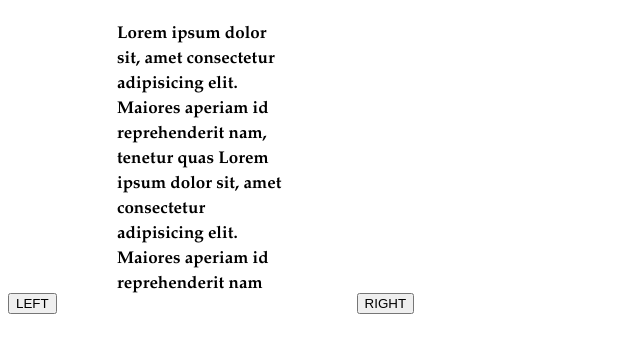
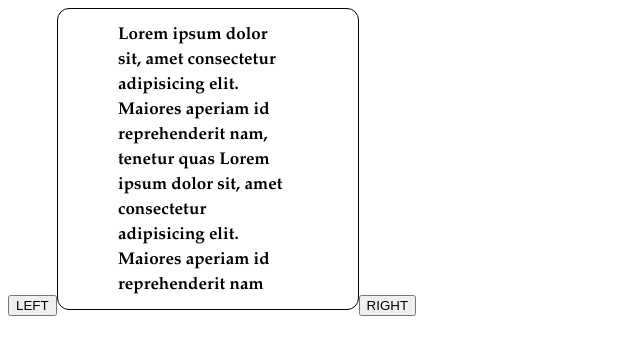
Before and after one commit to ozgur-can/react-modern-carousel, a React app: page / in a window 1280 px wide. Shown: the top 354 px of the page, without its empty margins (0-640 px from the left). Built offline with nearby package versions, Linux system fonts and the light colour scheme.

Commit message:
animatedItem render output changed

```diff
--- a/src/components/AnimatedItem.tsx
+++ b/src/components/AnimatedItem.tsx
@@ -1,19 +1,19 @@
-import React, { MutableRefObject, useContext } from 'react'
+import React, { useCallback, useContext, memo, useRef } from 'react'
 import { navigateToLeft, navigateToRight, NavigDirection, setPointerChanges, setTouchChanges } from '../context';
-import { CanvasProps, getObjectPosX, ImgProps, isMobile, setCssAnimation } from '../helper';
+import { CanvasProps, getObjectPosX, initialCSS, isMobile, nonTextElementTypes, setCssAnimation, textElementTypes } from '../helper';
 import { AppCtx } from './Carousel';
 
-export const AnimatedItem = React.memo(React.forwardRef<HTMLImageElement | HTMLCanvasElement, ImgProps | CanvasProps>(({ children, style }, ref) => {
+export const AnimatedItem = memo<CanvasProps>(({ children }) => {
   const { state, dispatch } = useContext(AppCtx);
-  let itemRef = React.useRef<HTMLImageElement | HTMLCanvasElement>(null);
+  const itemRef = useRef<HTMLCanvasElement>(null);
   let directionX: NavigDirection = null;
   let movementX: number = null;
   let objectPosX: number = null;
 
   const animatedItemNodeProps = {
-    ref: (node: HTMLCanvasElement) => setRef(node),
+    style: initialCSS,
     draggable: false,
-    style,
+    ref: (node: HTMLCanvasElement) => onRefChanged(node),
     onPointerDown: (t: PointerEvent) => !isMobile ? onPointerDownHandler(t) : null,
     onPointerUp: (t: PointerEvent) => !isMobile ? onPointerUpHandler(t) : null,
     onPointerMove: (t: PointerEvent) => !isMobile ? onPointerMoveHandler(t) : null,
@@ -23,25 +23,64 @@ export const AnimatedItem = React.memo(React.forwardRef<HTMLImageElement | HTMLC
     onTouchMove: (t: TouchEvent) => isMobile ? onTouchMoveHandler(t) : null
   }
 
+  // detects ref changes and draw canvas for elements
+  const onRefChanged = useCallback((node: HTMLCanvasElement) => {
+    itemRef.current = node;
+
+    let ctx: CanvasRenderingContext2D;
+    if (node) {
+      ctx = node.getContext("2d");
+      ctx.clearRect(0, 0, node.width, node.height);
+      drawCtx((children as any).type, ctx, node);
+    }
+
+  }, [state.itemToShow]);
+
+  const drawCtx = (elementType: string, ctx: CanvasRenderingContext2D, node: HTMLCanvasElement) => {
+
+    if (textElementTypes.indexOf(elementType) === -1) {
+      let img = new Image();
+      img.src = state.itemToShow ? state.itemToShow.nodeContent.props.src : "";
+      img.onload = function () {
+        ctx.drawImage(img, 0, 0);
+      }
+    }
+    else if (nonTextElementTypes.indexOf(elementType) === -1) {
+      ctx.font = "bold 17px Garamond";
+      const maxWidth = 180;
+      const lineHeight = 25;
+      const x = (node.width - maxWidth) / 2;
+      let y = 30;
+
+      // text wrapping for canvas
+      let words = node.textContent.split(' ');
+      let line = '';
+      for (let n = 0; n < words.length; n++) {
+        let testLine = line + words[n] + ' ';
+        let metrics = ctx.measureText(testLine);
+        let testWidth = metrics.width;
+        if (testWidth > maxWidth && n > 0) {
+          ctx.fillText(line, x, y);
+          line = words[n] + ' ';
+          y += lineHeight;
+        }
+        else line = testLine;
+      }
+
+      ctx.fillText(line, x, y);
+    }
+  }
+
   const onPointerDownHandler = (t: PointerEvent) => {
     // set default css, set pointer changes to the store
     itemRef.current.style.transition = "none";
     dispatch(setPointerChanges({ pointerDown: true, pointerDownPosX: t.clientX }));
   }
 
-  const setRef = (node: HTMLImageElement | HTMLCanvasElement) => {
-    itemRef.current = node;
-    if (typeof ref === 'function') {
-      ref(node);
-    } else if (ref) {
-      (ref as MutableRefObject<HTMLImageElement | HTMLCanvasElement>).current = node;
-    }
-  }
-
   const onPointerUpHandler = (t: PointerEvent) => {
     // detect move direction
-    if (state.pointerValues.pointerDownPosX < t.clientX) directionX = NavigDirection.Right;
-    else if (state.pointerValues.pointerDownPosX > t.clientX) directionX = NavigDirection.Right;
+    if (state.pointerValues && state.pointerValues.pointerDownPosX < t.clientX) directionX = NavigDirection.Right;
+    else if (state.pointerValues && state.pointerValues.pointerDownPosX > t.clientX) directionX = NavigDirection.Right;
 
     // set pointer changes to the store
     dispatch(setPointerChanges({ pointerDown: false }));
@@ -59,8 +98,8 @@ export const AnimatedItem = React.memo(React.forwardRef<HTMLImageElement | HTMLC
 
   const onPointerOutHandler = (t: PointerEvent) => {
     // detect move direction
-    if (state.pointerValues.pointerDownPosX < t.clientX) directionX = NavigDirection.Right;
-    else if (state.pointerValues.pointerDownPosX > t.clientX) directionX = NavigDirection.Left;
+    if (state.pointerValues && state.pointerValues.pointerDownPosX < t.clientX) directionX = NavigDirection.Right;
+    else if (state.pointerValues && state.pointerValues.pointerDownPosX > t.clientX) directionX = NavigDirection.Left;
 
     // set pointer changes to the store
     dispatch(setPointerChanges({ pointerDown: false }));
@@ -78,13 +117,12 @@ export const AnimatedItem = React.memo(React.forwardRef<HTMLImageElement | HTMLC
     setCssAnimation(itemRef);
   }
 
-
   const onPointerMoveHandler = (t: PointerEvent) => {
     // get pointer position
     objectPosX = getObjectPosX(itemRef);
 
     // set new values to css object-position
-    if (state.pointerValues && state.pointerValues.pointerDown) {
+    if (state.pointerValues && state.pointerValues && state.pointerValues.pointerDown) {
       itemRef.current.style.objectPosition = `${objectPosX + 2 * t.movementX}px`;
     }
   }
@@ -123,16 +161,12 @@ export const AnimatedItem = React.memo(React.forwardRef<HTMLImageElement | HTMLC
     // get touch move value
     movementX = t.touches[0].clientX - state.touchValues.touchDownPosX;
 
-    // set new values to css- object-position
+    // set new values to css object-position
     if (state.touchValues && state.touchValues.touchDown)
       itemRef.current.style.objectPosition = `${objectPosX + movementX / 5}px`;
   }
 
-  if (children && (children as any).type === "img") {
-    return <img width="300" height="300" src={(children as any).props} {...animatedItemNodeProps} alt="" {...(children as any).props} />
-  }
-  else if (children && (children as any).type !== "img") {
-    return <canvas width="300" height="300" {...(children as any).props} {...animatedItemNodeProps}>{children}</canvas>
-  }
+  if (children) return <canvas {...animatedItemNodeProps} width="300" height="300" {...(children as any).props} />
+
   else return null;
-}))
+})
--- a/src/components/Carousel.tsx
+++ b/src/components/Carousel.tsx
@@ -2,7 +2,6 @@ import React, { createContext, useEffect, useReducer } from 'react';
 import { IActionType, IState, reducer, state, NavigDirection, setItems } from '../context';
 import NavigButton from './NavigButton';
 import { AnimatedItem } from './AnimatedItem';
-import { initialCSS } from '../helper';
 export interface CarouselProps {
     infinite: boolean;
 }
@@ -19,41 +18,10 @@ const Carousel: React.FC<CarouselProps> = ({ infinite, children }) => {
         }
     }, [children]);
 
-    // detects ref changes and draw canvas for text elements
-    const onRefChanged = React.useCallback(((node: HTMLCanvasElement) => {
-        let ctx: CanvasRenderingContext2D;
-        if (node && node.nodeName === "CANVAS") {
-            ctx = node.getContext("2d");
-            ctx.clearRect(0, 0, node.width, node.height);
-            ctx.font = "bold 17px Garamond";
-            const maxWidth = 180;
-            const lineHeight = 25;
-            const x = (node.width - maxWidth) / 2;
-            let y = 30;
-
-            // text wrapping for canvas
-            let words = node.textContent.split(' ');
-            let line = '';
-            for (let n = 0; n < words.length; n++) {
-                let testLine = line + words[n] + ' ';
-                let metrics = ctx.measureText(testLine);
-                let testWidth = metrics.width;
-                if (testWidth > maxWidth && n > 0) {
-                    ctx.fillText(line, x, y);
-                    line = words[n] + ' ';
-                    y += lineHeight;
-                }
-                else line = testLine;
-            }
-
-            ctx.fillText(line, x, y);
-        }
-    }), [mainState.itemToShow]);
-
     return (
         <AppCtx.Provider value={{ state: mainState, dispatch }}>
             <NavigButton direction={NavigDirection.Left} />
-            <AnimatedItem ref={onRefChanged} style={initialCSS}>
+            <AnimatedItem>
                 {mainState.itemToShow && mainState.itemToShow.nodeContent ? mainState.itemToShow.nodeContent : null}
             </AnimatedItem>
             <NavigButton direction={NavigDirection.Right} />
--- a/src/helper/index.ts
+++ b/src/helper/index.ts
@@ -9,16 +9,55 @@ export const setCssAnimation = (
   itemRef.current.style.transition = "all 400ms ease-out";
 };
 
-export const getObjectPosX = (itemRef: React.MutableRefObject<HTMLImageElement | HTMLCanvasElement>): number => parseFloat(itemRef.current.style.objectPosition.split(" ")[0].split("px")[0])
+export const getObjectPosX = (
+  itemRef: React.MutableRefObject<HTMLImageElement | HTMLCanvasElement>
+): number =>
+  parseFloat(itemRef.current.style.objectPosition.split(" ")[0].split("px")[0]);
 
 // animated prop types
-export type ImgProps = React.DetailedHTMLProps<React.ImgHTMLAttributes<HTMLImageElement>, HTMLImageElement>;
-export type CanvasProps = React.DetailedHTMLProps<React.CanvasHTMLAttributes<HTMLCanvasElement>, HTMLCanvasElement>;
+export type ImgProps = React.DetailedHTMLProps<
+  React.ImgHTMLAttributes<HTMLImageElement>,
+  HTMLImageElement
+>;
+export type CanvasProps = React.DetailedHTMLProps<
+  React.CanvasHTMLAttributes<HTMLCanvasElement>,
+  HTMLCanvasElement
+>;
 
 // animated item initial css
 export const initialCSS: React.CSSProperties = {
-    position: "relative",
-    objectFit: "none",
-    objectPosition: "0px",
-    userSelect: "none"
+  position: "relative",
+  objectFit: "none",
+  objectPosition: "0px",
+  userSelect: "none",
+  border: "1px solid black",
+  borderRadius: "12px",
 };
+
+export const textElementTypes: string[] = [
+  "h1",
+  "h2",
+  "h3",
+  "h4",
+  "h5",
+  "h6",
+  "div",
+  "p",
+  "span",
+  "strong",
+  "em",
+  "blockquote",
+  "code",
+  "pre",
+  "mark",
+  "ins",
+  "del",
+  "sup",
+  "sub",
+  "small",
+  "i",
+  "b",
+  "a",
+];
+
+export const nonTextElementTypes: string[] = ["img", "video"];
```
